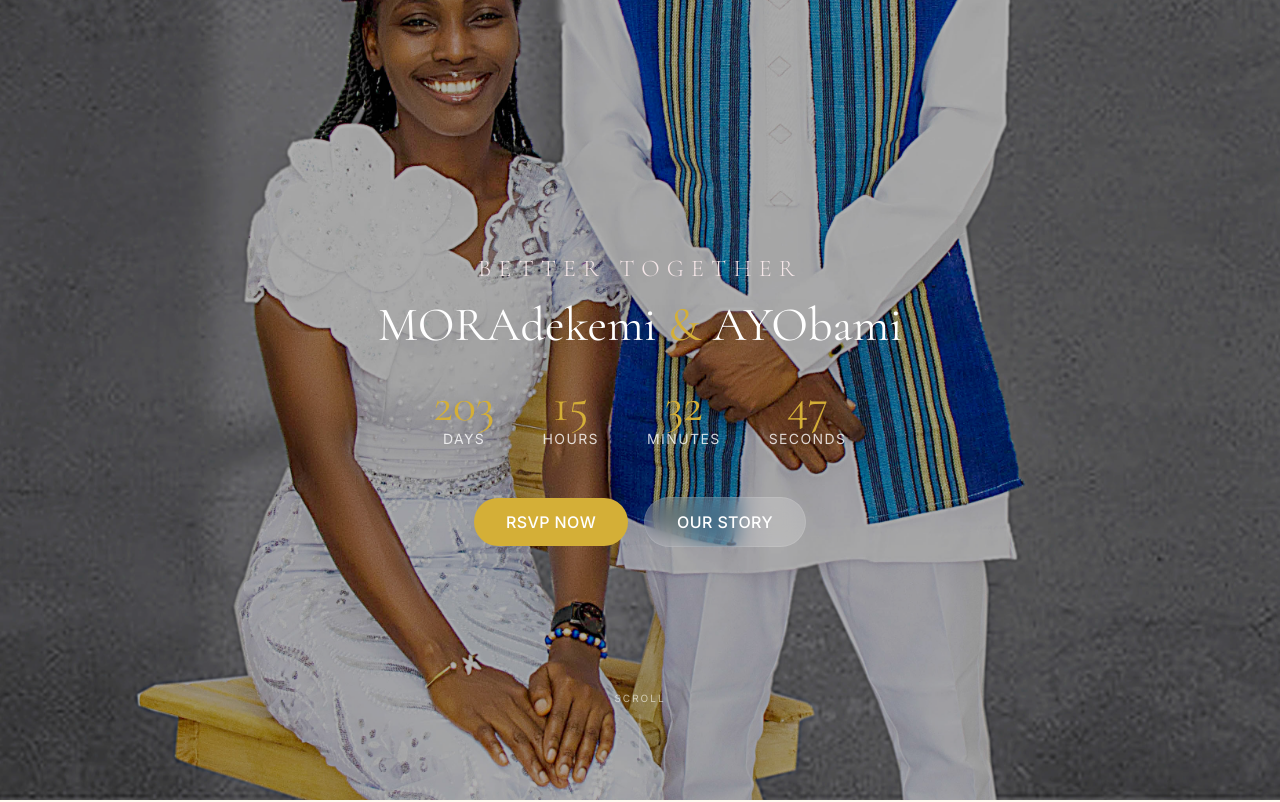
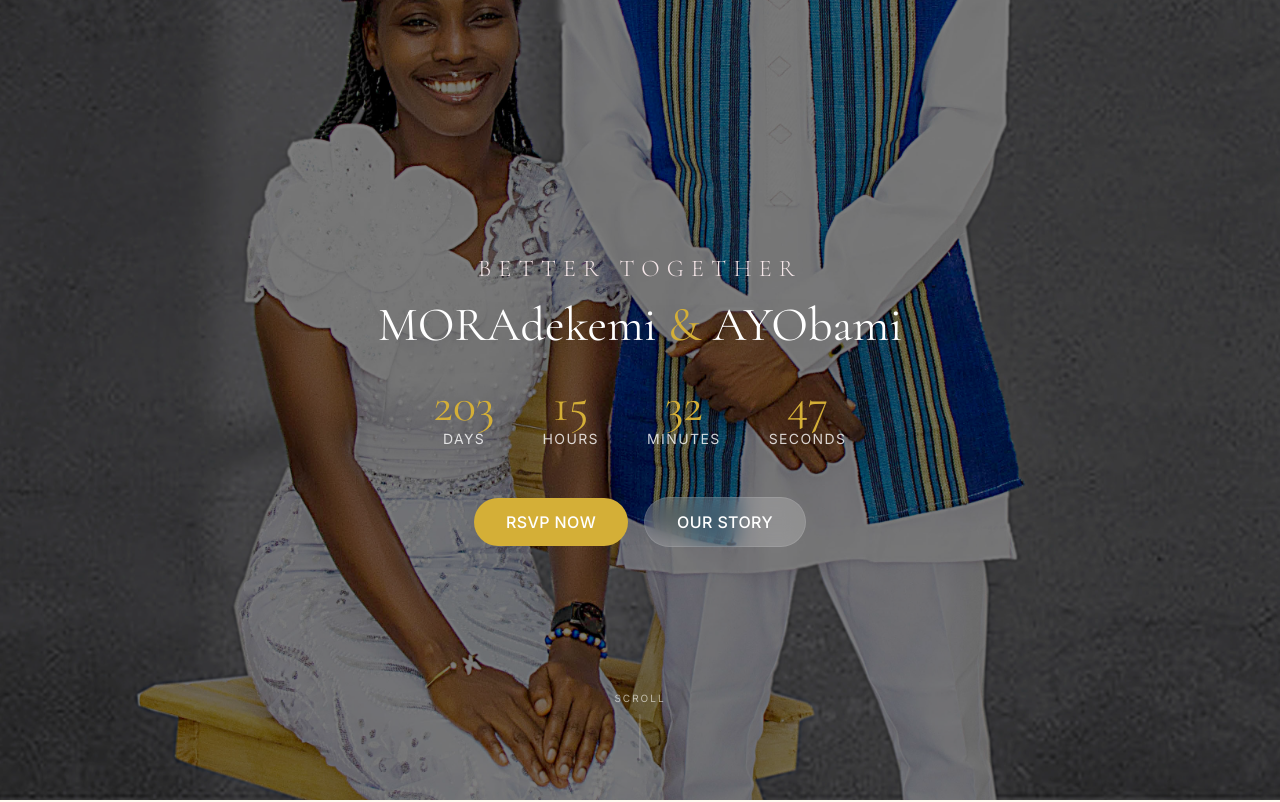
Before and after one commit to sirlawglobal/MORAYO, a Next.js app: page / in a window 1280 px wide. Shown: the top 802 px of the page. Built offline with nearby package versions, Linux system fonts and the light colour scheme; no server answers; the database is empty.

Commit message:
fix login

```diff
--- a/components/HeroSection.tsx
+++ b/components/HeroSection.tsx
@@ -51,7 +51,7 @@
           className="object-cover"
           priority
         />
-        <div className="absolute inset-0 bg-black/30" />
+        <div className="absolute inset-0 bg-black/50" />
       </motion.div>
 
       {/* Content */}
```
